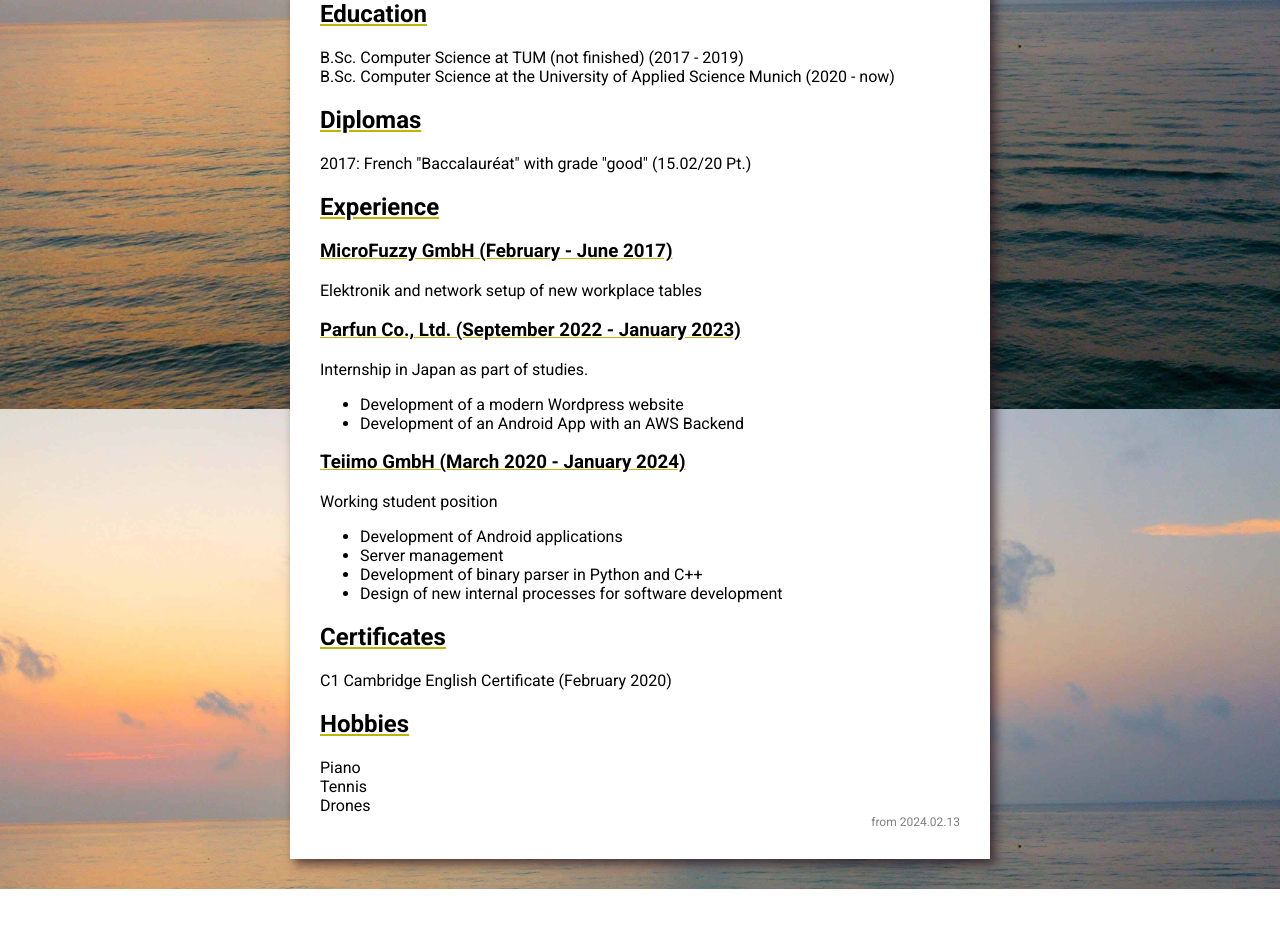
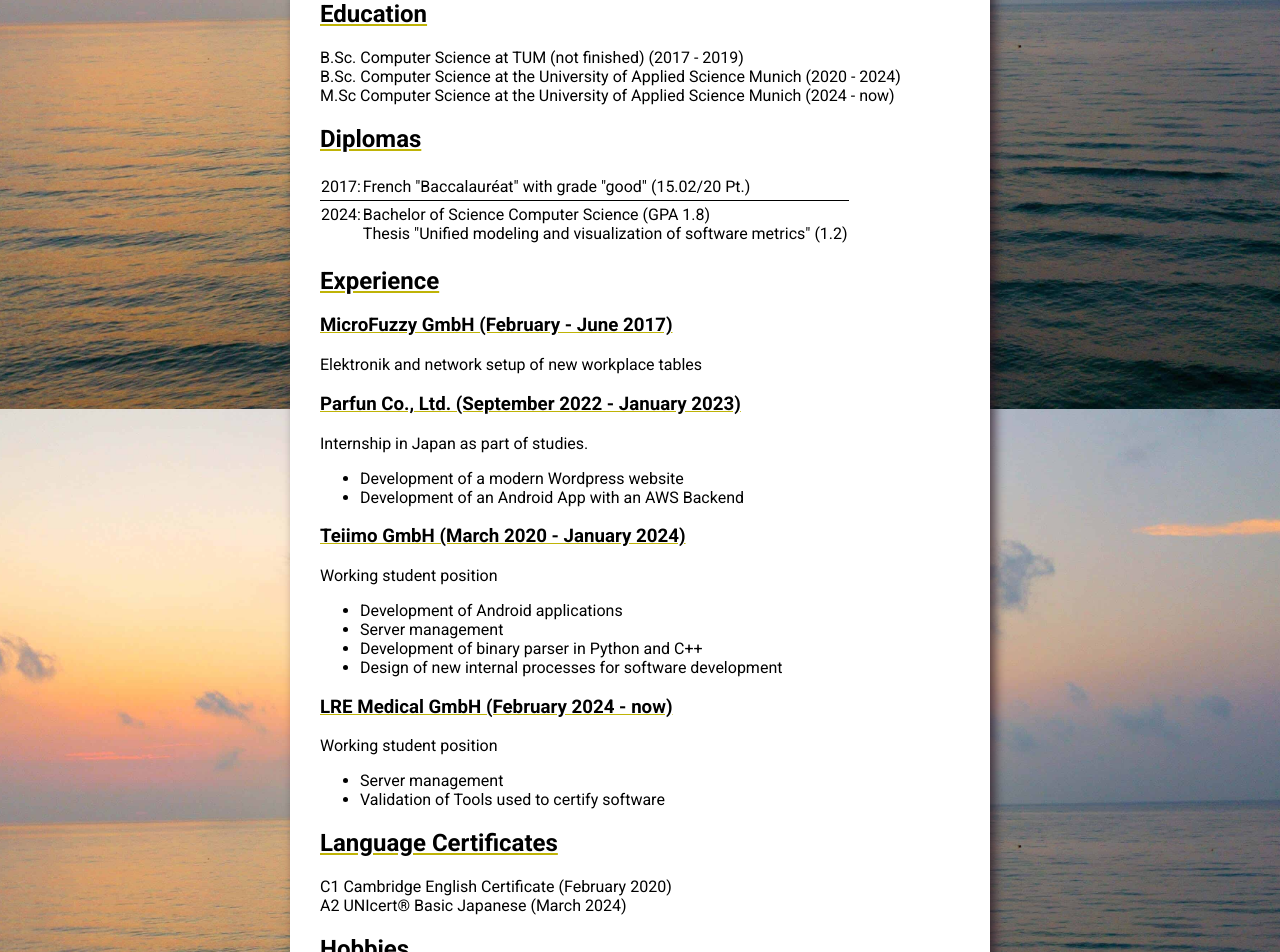
Before and after one commit to maxwai/homepage, a Next.js app: page /cv in a window 1280 px wide. Shown: the part 391-1343 px from the top of the page. Before the commit the page ends 1280 px from the top, so only its background shows below. Built offline with nearby package versions, Linux system fonts and the light colour scheme.

Commit message:
updated CV

```diff
--- a/package.json
+++ b/package.json
@@ -1,6 +1,6 @@
 {
   "name": "homepage",
-  "version": "1.4.1",
+  "version": "1.4.2",
   "private": true,
   "scripts": {
     "dev": "next dev",
@@ -12,7 +12,7 @@
     "@fortawesome/free-brands-svg-icons": "6.6.0",
     "@fortawesome/free-solid-svg-icons": "6.6.0",
     "@fortawesome/react-fontawesome": "0.2.2",
-    "next": "15.0.2",
+    "next": "15.0.3",
     "react": "18.3.1",
     "react-dom": "18.3.1",
     "@atlaskit/code": "15.6.5",
--- a/pages/cv/index.jsx
+++ b/pages/cv/index.jsx
@@ -54,11 +54,24 @@ export default function Me() {
                     B.Sc. Computer Science at <a>
                     TUM <span className="tooltip">Technical University of Munich</span> </a> (not finished)
                     (2017 - 2019) <br/>
-                    B.Sc. Computer Science at the University of Applied Science Munich (2020 - now)
+                    B.Sc. Computer Science at the University of Applied Science Munich (2020 - 2024) <br/>
+                    M.Sc Computer Science at the University of Applied Science Munich (2024 - now)
                 </>
                 <>
                     <h2>Diplomas</h2>
-                    2017: French "Baccalauréat" with grade "good" (15.02/20 Pt.)
+                    <table className={utilStyles.cvDiplomasTable} style={{borderCollapse: "collapse"}}>
+                        <tbody>
+                            <tr>
+                                <td>2017:</td>
+                                <td>French "Baccalauréat" with grade "good" (15.02/20 Pt.)</td>
+                            </tr>
+                            <tr>
+                                <td>2024:</td>
+                                <td>Bachelor of Science Computer Science (GPA 1.8)<br/>
+                                Thesis "Unified modeling and visualization of software metrics" (1.2)</td>
+                            </tr>
+                        </tbody>
+                    </table>
                 </>
                 <>
                     <h2>Experience</h2>
@@ -78,19 +91,32 @@ export default function Me() {
                         <li>Development of binary parser in Python and C++</li>
                         <li>Design of new internal processes for software development</li>
                     </ul>
+                    <h3>LRE Medical GmbH (February 2024 - now)</h3>
+                    Working student position
+                    <ul>
+                        <li>Server management</li>
+                        <li>Validation of Tools used to certify software</li>
+                    </ul>
                 </>
                 <>
-                    <h2>Certificates</h2>
-                    C1 Cambridge English Certificate (February 2020)
+                    <h2>Language Certificates</h2>
+                    C1 Cambridge English Certificate (February 2020)<br/>
+                    A2 UNIcert® Basic Japanese (March 2024)
                 </>
                 <>
                     <h2>Hobbies</h2>
-                    Piano <br/>
-                    Tennis <br/>
-                    Drones
+                    <table style={{width: "100%"}}>
+                        <tbody>
+                            <tr>
+                                <td>Piano</td>
+                                <td>Tennis</td>
+                                <td>Drones</td>
+                            </tr>
+                        </tbody>
+                    </table>
                 </>
                 <div className={utilStyles.timeStamp}>
-                    from 2024.02.13
+                    from 2024.11.16
                 </div>
             </div>
         </>
--- a/styles/utils.module.css
+++ b/styles/utils.module.css
@@ -83,6 +83,20 @@
     font-size: 0.75em;
 }
 
+.cvDiplomasTable > tbody > tr > td {
+    padding-bottom: 4px;
+    padding-top: 4px;
+    vertical-align: top;
+}
+
+.cvDiplomasTable > tbody > tr {
+    border-bottom: 1px solid black;
+}
+
+.cvDiplomasTable > tbody > tr:last-child {
+    border-bottom: none;
+}
+
 @media screen and (min-width: 700px) {
     .hostedServices {
         display: grid;
```
Also changed, not shown: 1 other file (tests, documents, lock files or other folders).
